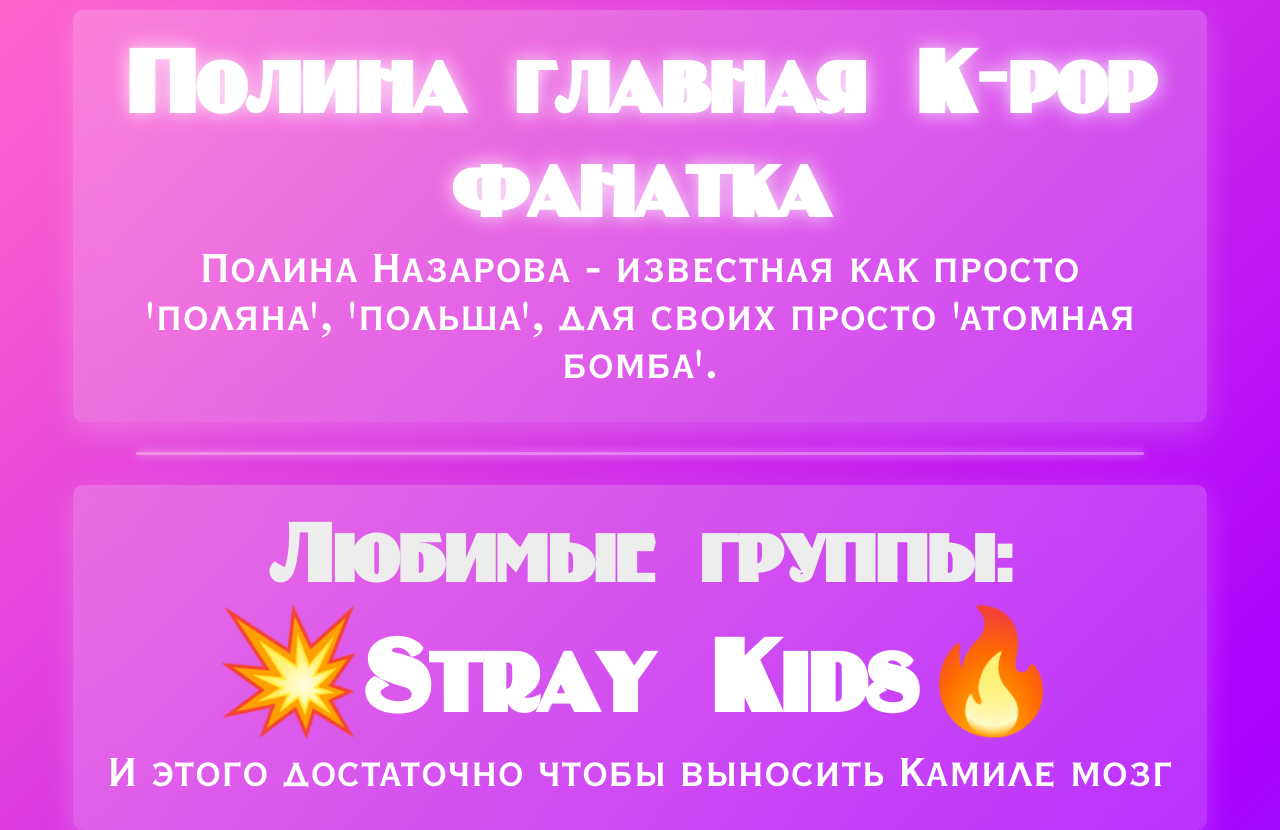
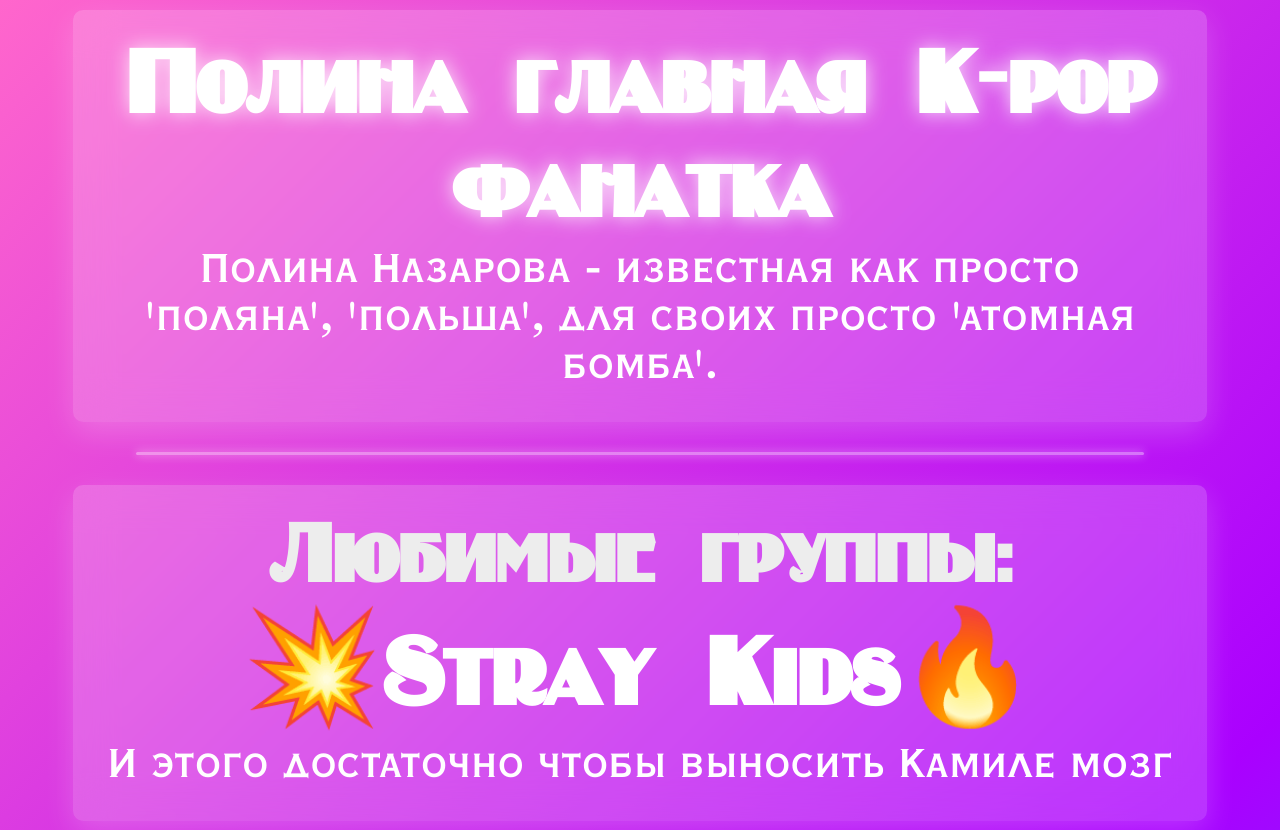
Before and after one commit to romashka9058/polina, a plain HTML site: page index.html in a window 1280 px wide. Shown: the top 830 px of the page. Drawn offline with Linux system fonts and the light colour scheme.

Commit message:
Update index.html

```diff
--- a/index.html
+++ b/index.html
@@ -45,7 +45,7 @@
 
 h1 {
   font-family: 'BinnerDi', sans-serif;
-  font-size: 7.5rem;
+  font-size: 7rem;
   color: #fff;
 }
 
```
